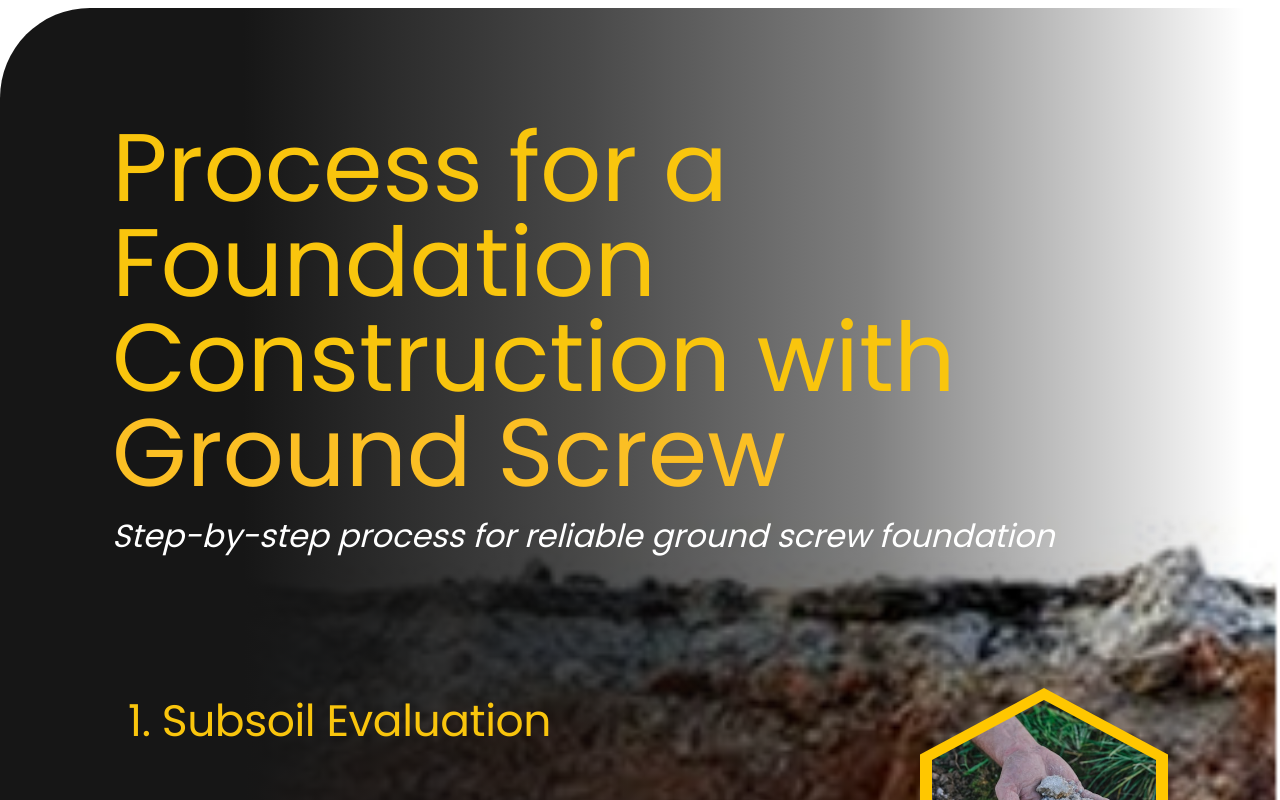
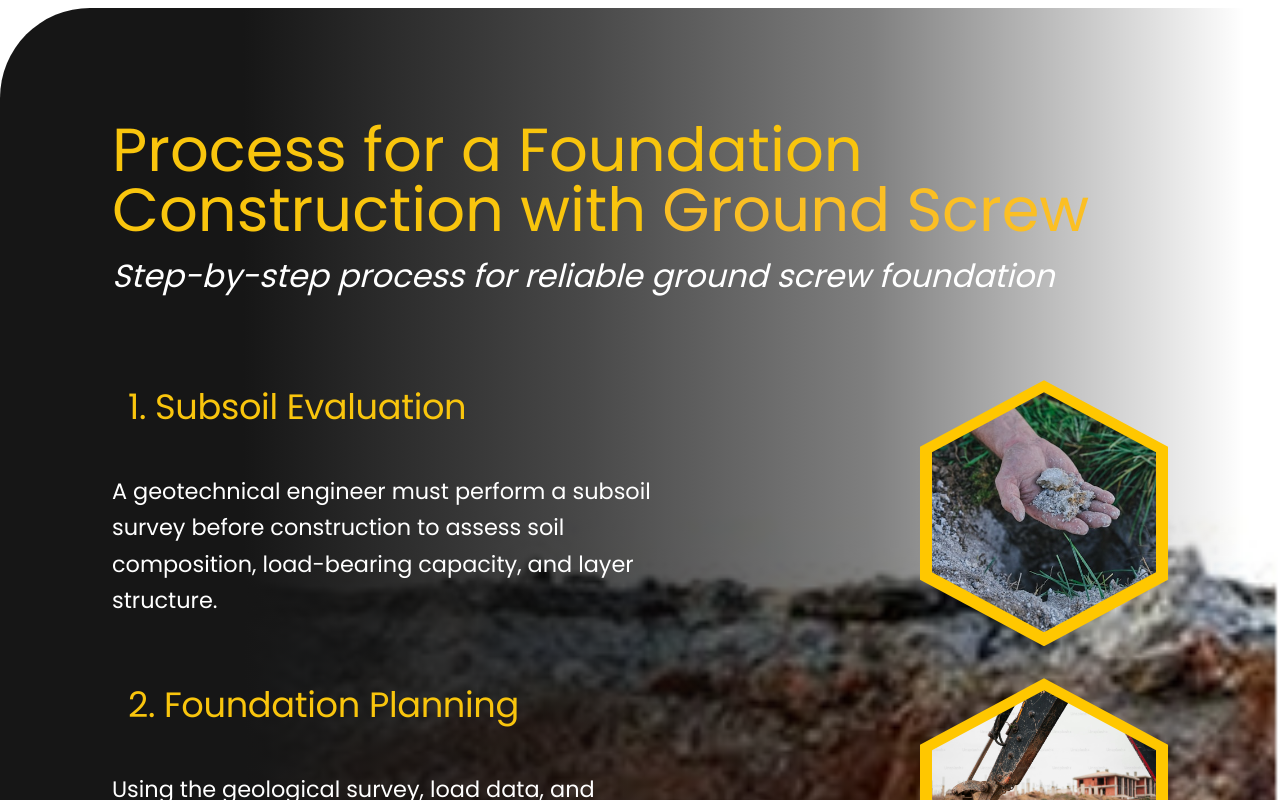
Before and after one commit to AyushMer44/screw-lp, a React (Vite) app: page /solar in a window 1280 px wide. Shown: the part 3080-3880 px from the top of the page. Built offline with nearby package versions, Linux system fonts and the light colour scheme; a web font is replaced by a local one.

Commit message:
Solar ui

```diff
--- a/src/pages/solar/process/ProcessGroundScrew.module.scss
+++ b/src/pages/solar/process/ProcessGroundScrew.module.scss
@@ -52,7 +52,7 @@
 }
 
 .header {
-  margin-bottom: 8rem;
+  margin-bottom: 5rem;
 
   @media (max-width: 768px) {
     margin-bottom: 2rem;
@@ -60,12 +60,16 @@
 }
 
 .title {
-  font-size: 6rem;
+  font-size: 3.8rem;
   font-weight: 400;
   color: #f9c50d;
   margin: 0 0 0.75rem 0;
   line-height: 99%;
   letter-spacing: 0%;
+
+  @media (max-width: 1210px) {
+    font-size: 3.2rem;
+  }
 
   @media (max-width: 768px) {
     font-size: 1.75rem;
@@ -136,6 +140,10 @@
   padding-left: 1rem;
   letter-spacing: -0.01em;
 
+  @media (max-width: 1280px) {
+    font-size: 2.2rem;
+  }
+
   @media (max-width: 768px) {
     font-size: 1.25rem;
   }
@@ -147,13 +155,16 @@
 
 .processDescription {
   font-size: 1.6rem;
-  line-height: 1.7;
   color: #ffffff;
   margin: 0;
   font-weight: 400;
   line-height: 162%;
   letter-spacing: 0%;
   width: 75%;
+
+  @media (max-width: 1280px) {
+    font-size: 1.4rem;
+  }
 
   @media (max-width: 768px) {
     font-size: 0.875rem;
```
